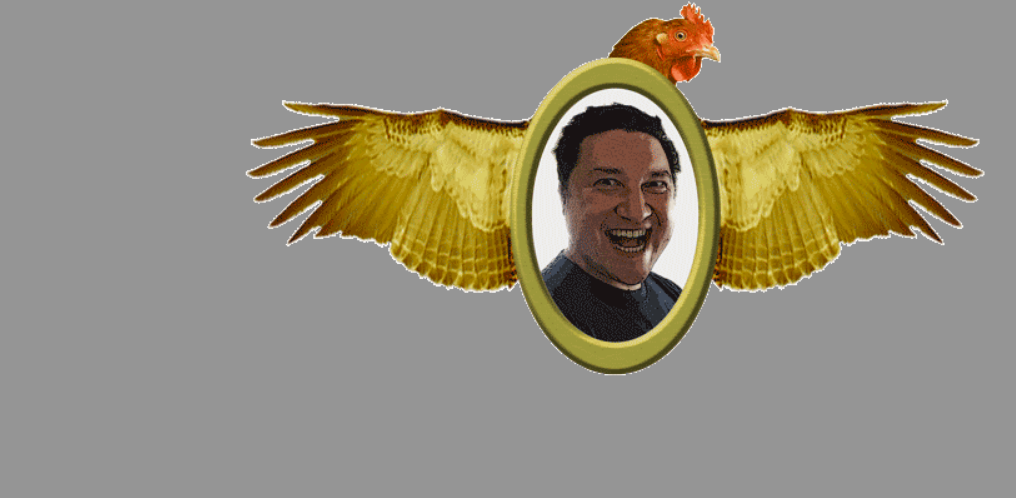
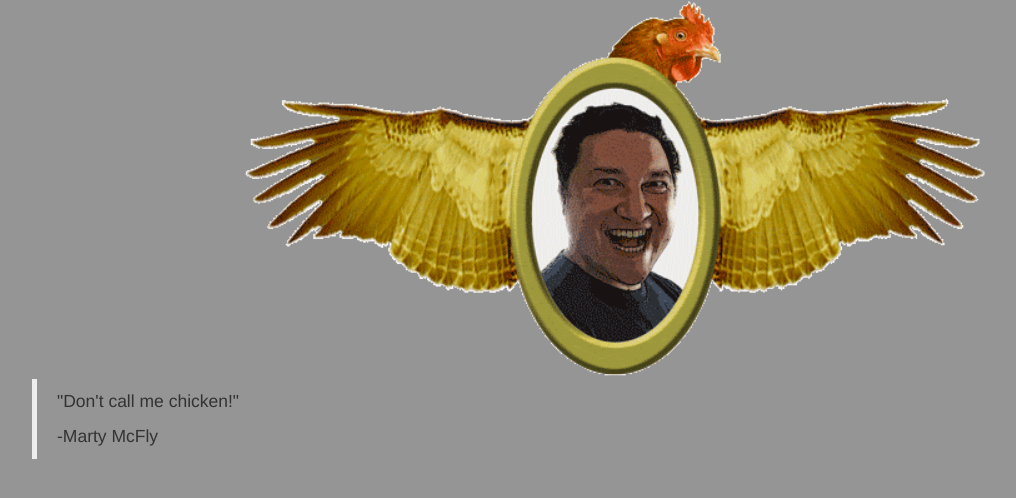
Before and after one commit to Jufebrown/Jufebrown.github.io, a plain HTML site: page index.html in a window 1280 px wide. Shown: the whole page, without its empty margins (23-1039 px from the left). Drawn offline with nearby package versions, Linux system fonts and the light colour scheme.

Commit message:
added main-content div and marty quote

```diff
--- a/index.html
+++ b/index.html
@@ -10,7 +10,12 @@
 		<header class="row">
 			<img class="col-xs-8 col-xs-offset-2 profile-img" src="/images/JufeProfile.png" alt="Jufe in chicken frame">
 		</header>
-
+		<div class="row main-content">
+			<blockquote>
+				<p class="quote">"Don't call me chicken!"</p>
+				<p class="attribution">-Marty McFly</p>
+			</blockquote>
+		</div>
 	</div>
 	<script
   src="https://code.jquery.com/jquery-3.1.1.min.js"
```
